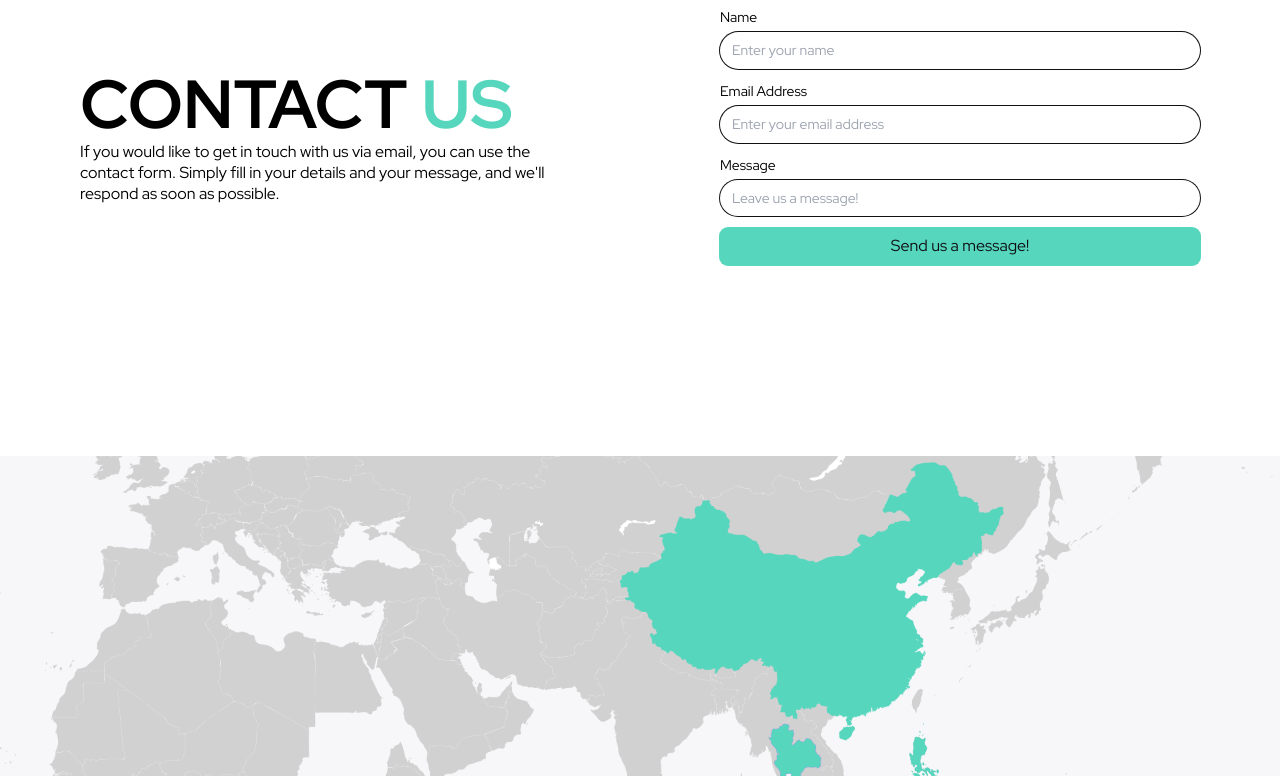
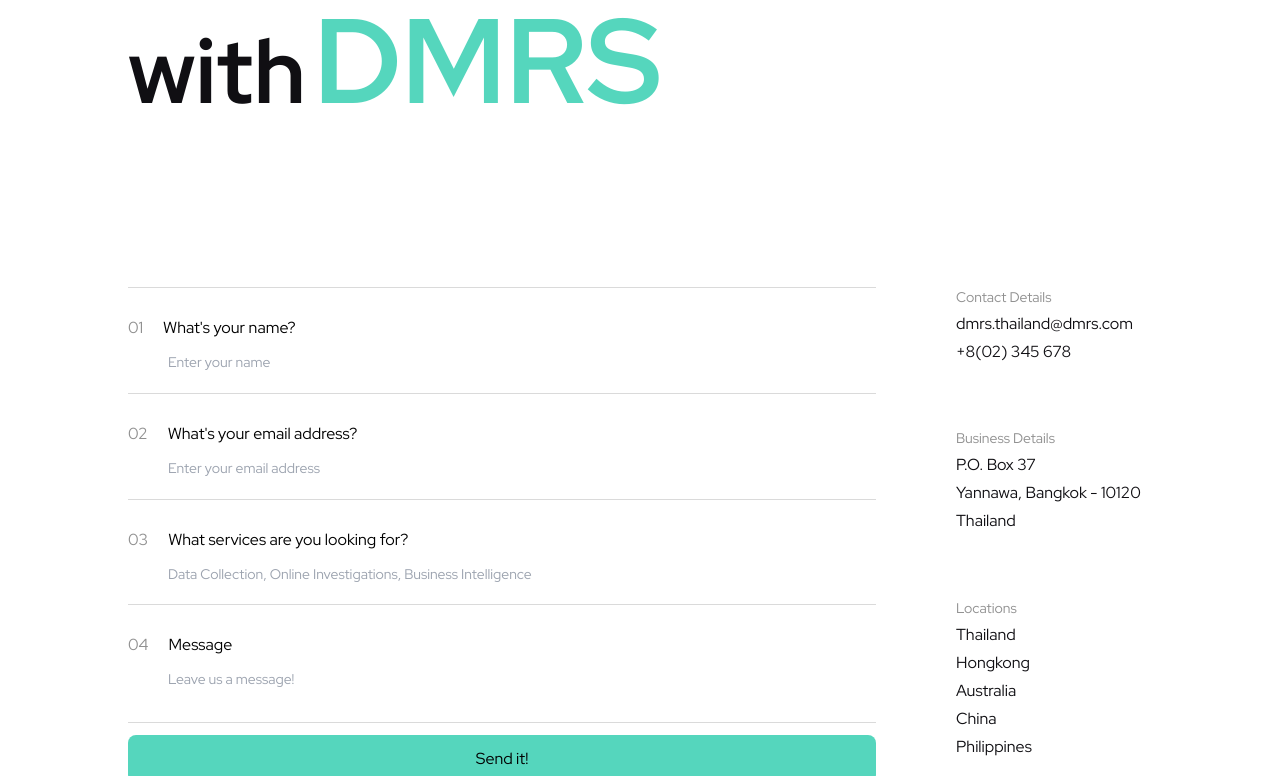
Before and after one commit to arciagaam/dmrs-fe, a React (Vite) app: page /dmrs-fe/contact in a window 1280 px wide. Shown: the part 264-1040 px from the top of the page. Built offline with nearby package versions, Linux system fonts and the light colour scheme.

Commit message:
Contact Us Revamp

```diff
--- a/src/components/Footer.jsx
+++ b/src/components/Footer.jsx
@@ -67,12 +67,13 @@ const Footer = () => {
                         <img src="./images/logo-1.png" alt="" />
                 </div>
 
-                <h2 className='text-2xl text-left text-accent-500'>CONTACT US</h2>
+                <h2 className='text-2xl text-left text-white'>CONTACT <span className='text-accent-500'>US</span></h2>
 
                         <form action="#" className='flex flex-col gap-8' onSubmit={handleFormSubmit}>
-                            <FormInput label='Name' name='name' placeholder='Enter your name' onInput={handleOnInput} value={formData.name} />
-                            <FormInput label='Email Address' name='email' placeholder='Enter your email address' onInput={handleOnInput} value={formData.email} />
-                            <FormInput label='Message' name='message' placeholder='Leave us a message!' onInput={handleOnInput} value={formData.message} />
+                            <FormInput className="text-background-light" label='Name' name='name' placeholder='Enter your name' onInput={handleOnInput} value={formData.name} number="01"/>
+                            <FormInput className="text-background-light" label='Email Address' name='email' placeholder='Enter your email address' onInput={handleOnInput} value={formData.email} number="02"/>
+                            <FormInput className='text-background-light' label="What services are you looking for?" name='services' placeholder='Data Collection, Online Investigations, Business Intelligence' onInput={handleOnInput} value={formData.services} number="03"/>
+                            <FormInput className="text-background-light" label='Message' name='message' placeholder='Leave us a message!' onInput={handleOnInput} value={formData.message} number="04"/>
                             <Button size="sm" variant="outline"><a href="mailto:test@gmail.com">Send us a message!</a></Button>
 
                         </form>
--- a/src/components/Form/FormInput.jsx
+++ b/src/components/Form/FormInput.jsx
@@ -1,10 +1,13 @@
 import React from 'react'
 
-const FormInput = ({id = "", name = "", label = "", value = "", placeholder = "", className = "", onInput}) => {
+const FormInput = ({id = "", name = "", label = "", value = "", placeholder = "", className = "", onInput, number=""}) => {
   return (
-    <div className="flex flex-col gap-1">
-        <label className='text-xs' htmlFor={id}>{label}</label>
-        <input type="text" id={id} name={name} value={value} placeholder={placeholder} onInput={onInput} className={`px-3 py-2 text-sm bg-transparent rounded-full ring-1 ring-white focus:outline-none placeholder:text-xs ${className}`}/>
+    <div className="flex flex-col gap-1 border-t border-secondary-800/20 pt-7 pb-3">
+      <div>
+        <span className='text-secondary-800/60 w-full'>{number}</span>
+        <label className='text-sm relative pl-5' htmlFor={id}>{label}</label>
+      </div>
+      <input type="text" id={id} name={name} value={value} placeholder={placeholder} onInput={onInput} className={`py-2 ml-10 text-sm text-background-dark bg-transparent focus:outline-none placeholder:text-xs focus:bg-transparent ${className}`}/>
     </div>
   )
 }
--- a/src/index.css
+++ b/src/index.css
@@ -35,6 +35,16 @@ html {
   width: 0px;
 }
 
+input:-webkit-autofill,
+input:-webkit-autofill:hover,
+input:-webkit-autofill:focus,
+input:-webkit-autofill:active{
+    -webkit-background-clip: text;
+    -webkit-text-fill-color: #100F13;
+    transition: background-color 5000s ease-in-out 0s;
+    box-shadow: inset 0 0 20px 20px #fff;
+}
+
 /* .card-scroll::-webkit-scrollbar-track {
   background: transparent;
   transition-delay: 400;
--- /dev/null
+++ b/src/pages/ContactUs/components/WorldMap.jsx
@@ -0,0 +1,11 @@
+import React from 'react'
+
+const WorldMap = () => {
+  return (
+    <div>
+
+    </div>
+  )
+}
+
+export default WorldMap
--- a/src/pages/ContactUs/index.jsx
+++ b/src/pages/ContactUs/index.jsx
@@ -1,6 +1,7 @@
 import React, { useState } from 'react'
 import FormInput from '../../components/Form/FormInput'
 import Button from '../../components/Button'
+import WorldMap from './components/WorldMap'
 
 const ContactUs = () => {
 
@@ -12,31 +13,80 @@ const ContactUs = () => {
         }));
     }
 
-    const [formData, setFormData] = useState({ name: '', email: '', message: '' });
+    const [formData, setFormData] = useState({ name: '', email: '', services:'' ,message: '' });
 
     return (
-        <div className="flex flex-col gap-10 bg-white navTrigger laptop:gap-0">
-            <div className="flex flex-col laptop:flex-row min-h-[90vh] pt-20 bg-white">
+        <div className="flex gap-10 w-full bg-background-light navTrigger laptop:gap-0 justify-center py-24
+          mobile:py-24
+          tablet:py-32
+          laptop:py-40
+        ">
+            <div className="flex flex-col w-[90%] min-h-full
+              mobile:w-[90%]
+              laptop:w-[80%] laptop:flex-row
+              desktop:w-[70%]
+            ">
 
-                <div className="flex flex-col items-center justify-center flex-1 px-20">
-                    <h2 className='self-start text-2xl font-bold uppercase'>Contact <span className='text-primary-300'>Us</span></h2>
-                    <p className='text-sm'>If you would like to get in touch with us via email, you can use the contact form. Simply fill in your details and your message, and we'll respond as soon as possible.</p>
+              <div className='grid grid-cols-4 gap-10
+                mobile:gap-10
+                tablet:gap-20
+                laptop:gap-40
+              '>
+                <div className='col-span-4 mobile:col-span-4 laptop:col-span-3'>
+                  <h1 className='text-lg text-background-dark font-bold
+                    mobile:text-xl
+                    tablet:text-3xl
+                  '>
+                    Start a Project with
+                    <span className='font-bold text-primary-300 text-lg pl-2
+                      mobile:text-2xl
+                      tablet:text-5xl
+                    '>
+                      DMRS
+                    </span>
+                  </h1>
                 </div>
-
-                <form className="flex flex-col self-center flex-1 w-full gap-3 px-20">
-                    <FormInput className='!ring-background-dark' label='Name' name='name' placeholder='Enter your name' onInput={handleOnInput} value={formData.name} />
-                    <FormInput className='!ring-background-dark' label='Email Address' name='email' placeholder='Enter your email address' onInput={handleOnInput} value={formData.email} />
-                    <FormInput className='!ring-background-dark' label='Message' name='message' placeholder='Leave us a message!' onInput={handleOnInput} value={formData.message} />
-                    <Button size="sm" variant="default"><a href="mailto:test@gmail.com">Send us a message!</a></Button>
-                </form>
-
-            </div>
-
-            <div className="relative flex items-center justify-center w-full">
-                <h2 className='absolute text-lg bg-transparent'>Our Locations</h2>
-                <p className='absolute bottom-10 left-10 w-1/2 text-xs laptop:text-sm laptop:w-[35%] bg-transparent'>Other locations by our verified trusted partners in the global three regions the Americas, EMEA and Asia.</p>
-
-                <img src="./images/contact-us-map.png" alt="" className='w-full'/>
+                <div className='grid grid-cols-1 gap-10 col-span-4
+                mobile:grid-cols-1 mobile:gap-10
+                laptop:grid-cols-4 laptop:gap-20
+                '>
+                  <form className="flex flex-col col-span-3 self-center flex-1 w-full gap-3 relative
+                    mobile:col-span-1
+                    laptop:col-span-3
+                  ">
+                    <div className='border-b border-secondary-800/20 pb-3'>
+                      <FormInput className='text-background-dark' label="What's your name?" name='name' placeholder='Enter your name' onInput={handleOnInput} value={formData.name} number="01"/>
+                      <FormInput className='text-background-dark' label="What's your email address?" name='email' placeholder='Enter your email address' onInput={handleOnInput} value={formData.email} number="02"/>
+                      <FormInput className='text-background-dark' label="What services are you looking for?" name='services' placeholder='Data Collection, Online Investigations, Business Intelligence' onInput={handleOnInput} value={formData.services} number="03"/>
+                      <FormInput className='text-background-dark' label='Message' name='message' placeholder='Leave us a message!' onInput={handleOnInput} value={formData.message} number="04"/>
+                    </div>
+                    <button className="rounded-lg bg-primary-300 left-10 px-12 py-3 hover:bg-primary-200"><a href="mailto:test@gmail.com">Send it!</a></button>
+                  </form>
+                  <div className='grid col-span-1 gap-5
+                    mobile:grid mobile:gap-10
+                  '>
+                    <div className='flex flex-col gap-1 '>
+                      <p className='text-secondary-800/60 text-xs'>Contact Details</p>
+                      <p className='text-background-dark'>dmrs.thailand@dmrs.com</p>
+                      <p className='text-background-dark'>+8(02) 345 678</p>
+                    </div>
+                    <div className='flex flex-col gap-1'>
+                      <p className='text-secondary-800/60 text-xs'>Business Details</p>
+                      <p className='text-background-dark'>P.O. Box 37</p>
+                      <p className='text-background-dark whitespace-nowrap'>Yannawa, Bangkok - 10120</p>
+                      <p className='text-background-dark'>Thailand</p>
+                    </div>
+                    <div className='flex flex-col gap-1'>
+                      <p className='text-secondary-800/60 text-xs'>Locations</p>
+                      <p className='text-background-dark'>Thailand</p>
+                      <p className='text-background-dark'>Hongkong</p>
+                      <p className='text-background-dark'>Australia</p>
+                      <p className='text-background-dark'>China</p>
+                      <p className='text-background-dark'>Philippines</p>
+                    </div>
+                  </div>
+                </div>
+              </div>
             </div>
         </div>
     )
```
